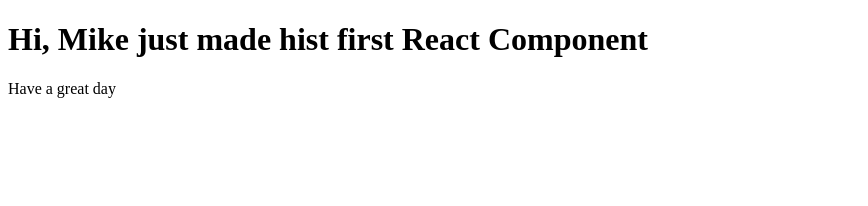
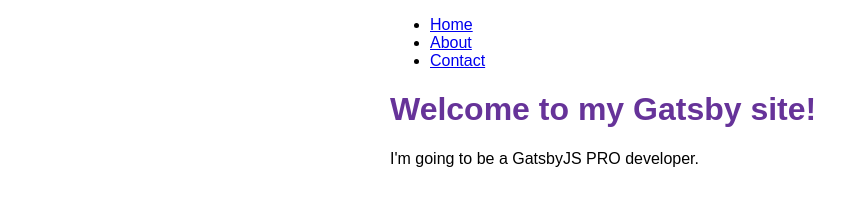
Before and after one commit to mrEckendonk/Learn-Gatsby-Online, a Gatsby site: page / in a window 1280 px wide. Shown: the whole page, without its empty margins (0-868 px from the left). Built offline with nearby package versions, Linux system fonts and the light colour scheme; Gatsby itself is replaced by a stand-in of ours.

Commit message:
Created some components and some styling

```diff
--- /dev/null
+++ b/src/components/layout.js
@@ -0,0 +1,39 @@
+import * as React from 'react';
+import { Link } from 'gatsby';
+import {
+  container,
+  heading,
+  navLinks,
+  navLinkItem,
+  navLinkText,
+} from './layout.module.css';
+console.log('container: ', container);
+
+const Layout = ({ pageTitle, pageHeading, children }) => {
+  return (
+    <main className={container}>
+      <title>{pageTitle}</title>
+      <nav>
+        <ul className={navLinks}>
+          <li className={navLinkItem}>
+            <Link to='/' className={navLinkText}>
+              Home
+            </Link>
+          </li>
+          <li className={navLinkItem}>
+            <Link to='/about' className={navLinkText}>
+              About
+            </Link>
+          </li>
+          <li className={navLinkItem}>
+            <Link to='/contact' className={navLinkText}>Contact</Link>
+          </li>
+        </ul>
+      </nav>
+      <h1 className={heading}>{pageHeading}</h1>
+      {children}
+    </main>
+  );
+};
+
+export default Layout;
--- /dev/null
+++ b/src/components/layout.module.css
@@ -0,0 +1,23 @@
+.container {
+  margin: auto;
+  max-width: 500px;
+  font-family: sans-serif;
+}
+
+.heading {
+    color: rebeccapurple;
+}
+
+.nav-links {
+  display: flex;
+  list-style: none;
+  padding-left: 0;
+}
+
+.nav-link-item {
+  padding-right: 2rem;
+}
+
+.nav-link-text {
+  color: gray;
+}
--- a/src/pages/index.js
+++ b/src/pages/index.js
@@ -1,12 +1,14 @@
 import * as React from 'react';
+import Layout from '../components/layout';
 
-const Homepage = () => {
+const HomePage = () => {
   return (
-  <>
-    <h1>Hi, Mike just made hist first React Component</h1>
-    <p>Have a great day</p>
-  </>
+    <>
+      <Layout pageTitle='Home' pageHeading='Welcome to my Gatsby site!'>
+        <p>I'm going to be a GatsbyJS PRO developer.</p>
+      </Layout>
+    </>
   );
 };
 
-export default Homepage;
+export default HomePage;
```
Also changed, not shown: src/pages/about.js (+10 -7 lines), src/pages/contact.js (added, +14 -0 lines), src/pages/item1.js (deleted, +0 -12 lines).
